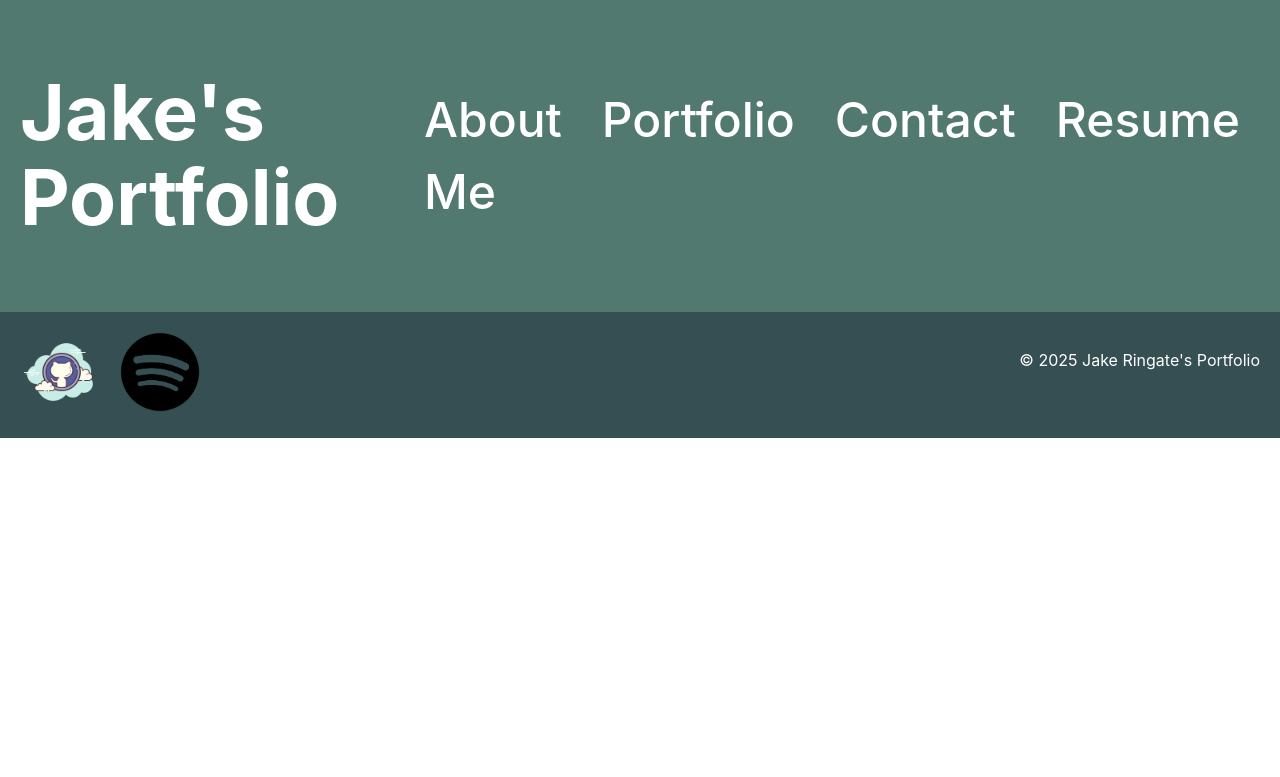
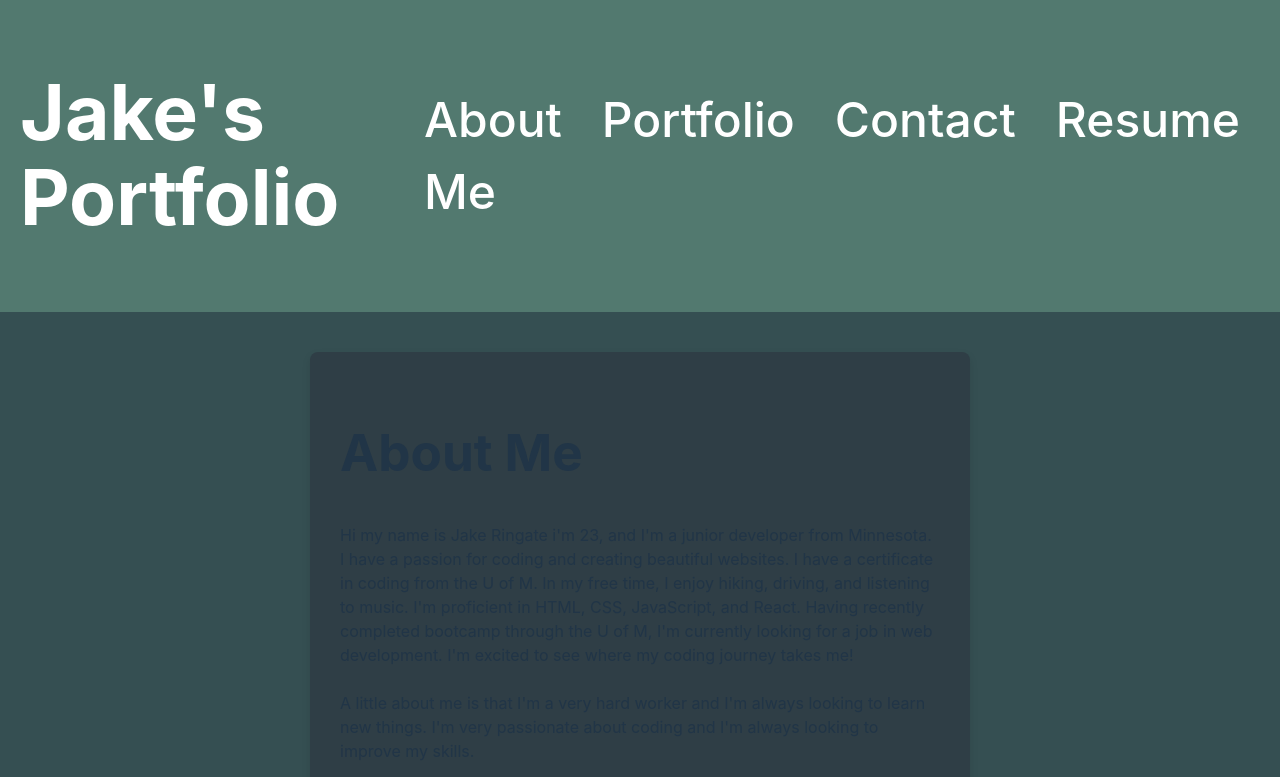
Before and after one commit to JAKES-CLOUD-SPACE/JAKEsPORTFOLIo, a React (Vite) app in the folder jakesportfolio/: page / in a window 1280 px wide. Shown: the top 777 px of the page. Built offline with nearby package versions, Linux system fonts and the light colour scheme.

Commit message:
fixed source of homepage

```diff
--- a/jakesportfolio/src/App.jsx
+++ b/jakesportfolio/src/App.jsx
@@ -1,4 +1,3 @@
-// src/App.js
 import React from 'react';
 import { BrowserRouter as Router, Route, Routes } from 'react-router-dom';
 import Header from './components/Header';
@@ -13,7 +12,7 @@ const App = () => {
     <Router>
       <Header />
       <Routes>
-        <Route path="/about-me" element={<AboutMe />} />
+        <Route path="/" element={<AboutMe />} />
         <Route path="/portfolio" element={<Portfolio />} />
         <Route path="/contact" element={<Contact />} />
         <Route path="/resume" element={<Resume />} />
--- a/jakesportfolio/src/components/Header.jsx
+++ b/jakesportfolio/src/components/Header.jsx
@@ -9,7 +9,7 @@ const Header = () => {
         <div className="logo"><h1>Jake's Portfolio</h1></div>
       <nav>
         <ul className="nav-list">
-          <li><Link to="/about-me">About Me</Link></li>
+          <li><Link to="/">About Me</Link></li>
           <li><Link to="/portfolio">Portfolio</Link></li>
           <li><Link to="/contact">Contact</Link></li>
           <li><Link to="/resume">Resume</Link></li>
```
